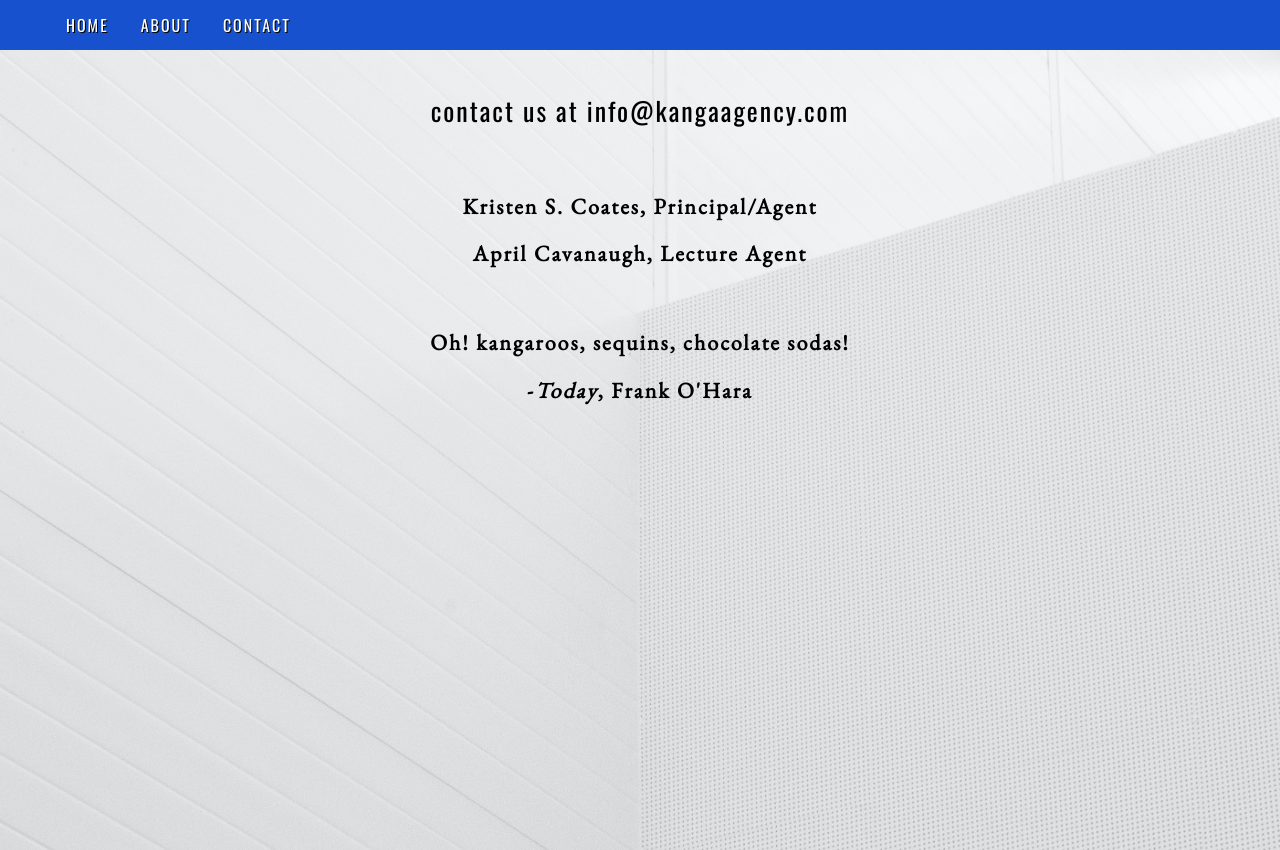
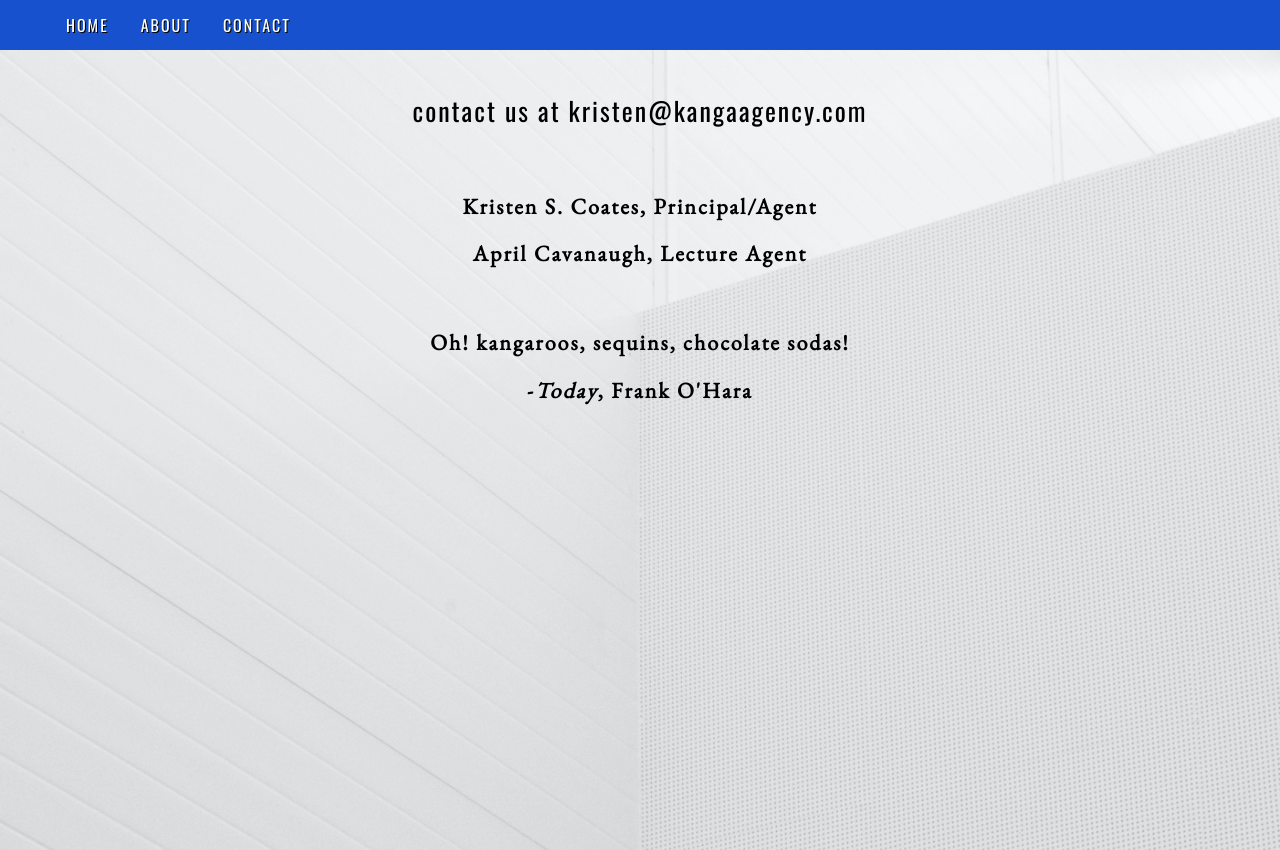
Before and after one commit to k9coates/kanga-simple-site, a plain HTML site: page contact.html in a window 1280 px wide. Drawn offline with nearby package versions, Linux system fonts and the light colour scheme.

Commit message:
compressed jpg background images with imageMagick

```diff
--- a/contact.html
+++ b/contact.html
@@ -22,7 +22,7 @@
     </nav>
         <main>
             <section class="contact-info">
-                <p>contact us at info@kangaagency.com</p>
+                <p>contact us at kristen@kangaagency.com</p>
             </section>
             <section class="agent-contact">
                 <p>Kristen S. Coates, Principal/Agent</p>
--- a/main.css
+++ b/main.css
@@ -3,7 +3,7 @@
 }
 
 body {
-    background-image: url('./images/samuel-zeller-4138-unsplash.jpg');
+    background-image: url('./images/samuel-zeller-4138-unsplashCC.jpg');
     background-size: cover;
     background-position: center;
     background-attachment: fixed;
@@ -101,7 +101,7 @@ footer p {
 
 
 .about-page-background {
-    background-image: url('./images/ander-burdain-179167-unsplash.jpg');
+    background-image: url('./images/ander-burdain-179167-unsplashCC.jpg');
 }
 
 .who-we-are {
@@ -120,12 +120,9 @@ footer p {
 }
 
 .contact-page-background {
-    background-image: url('./images/oleg-laptev-546613-unsplash.jpg');
+    background-image: url('./images/oleg-laptev-546613-unsplashCC.jpg');
 }
 
-.contact-us {
-    text-transform: uppercase;
-}
 .contact-info {
     font-family: 'Oswald', sans-serif;
     font-size: 26px;
```
Also changed, not shown: images/oleg-laptev-546613-unsplashCC.jpg (added), images/samuel-zeller-4138-unsplashCC.jpg (added), 1 other file.
